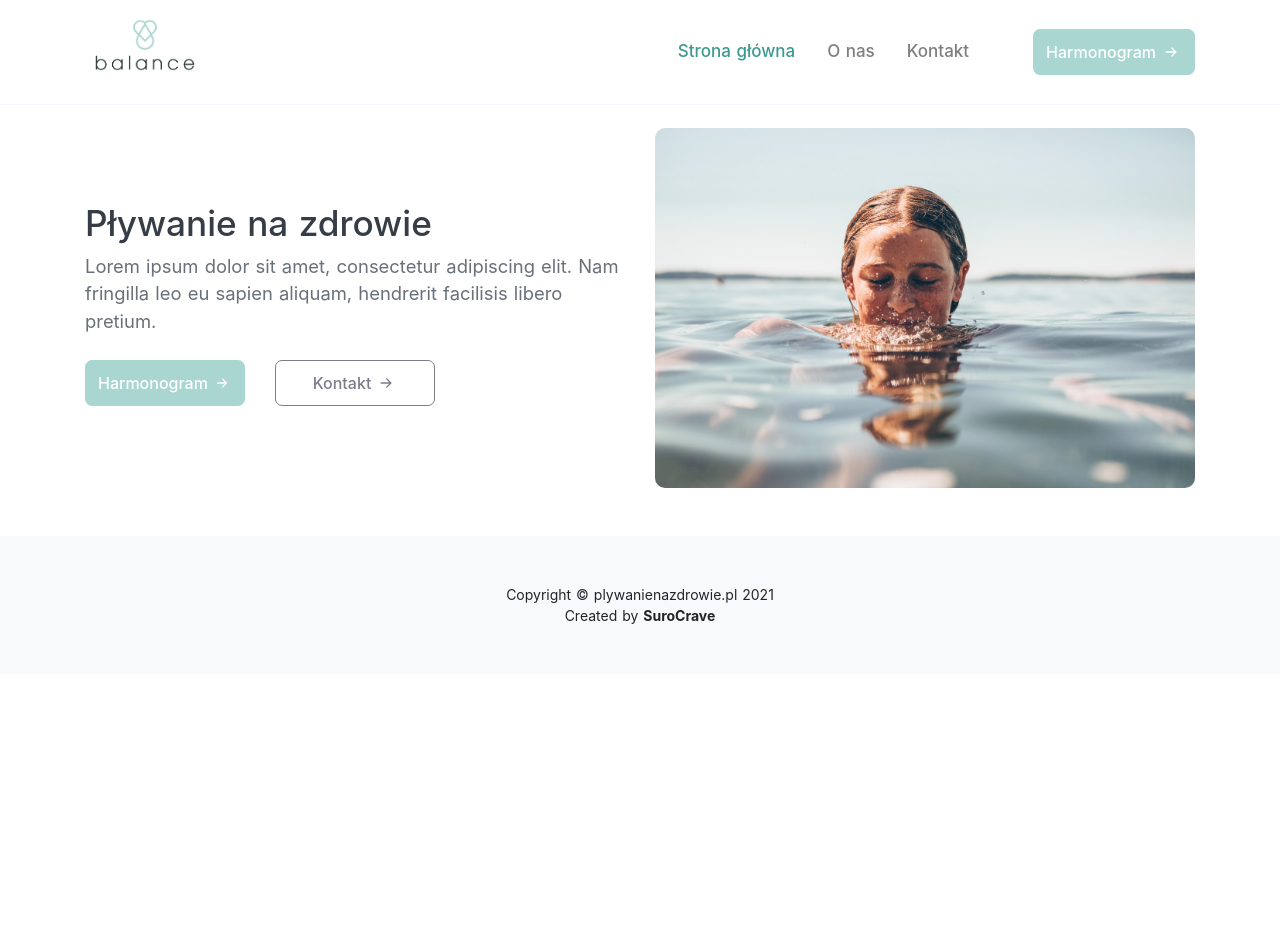
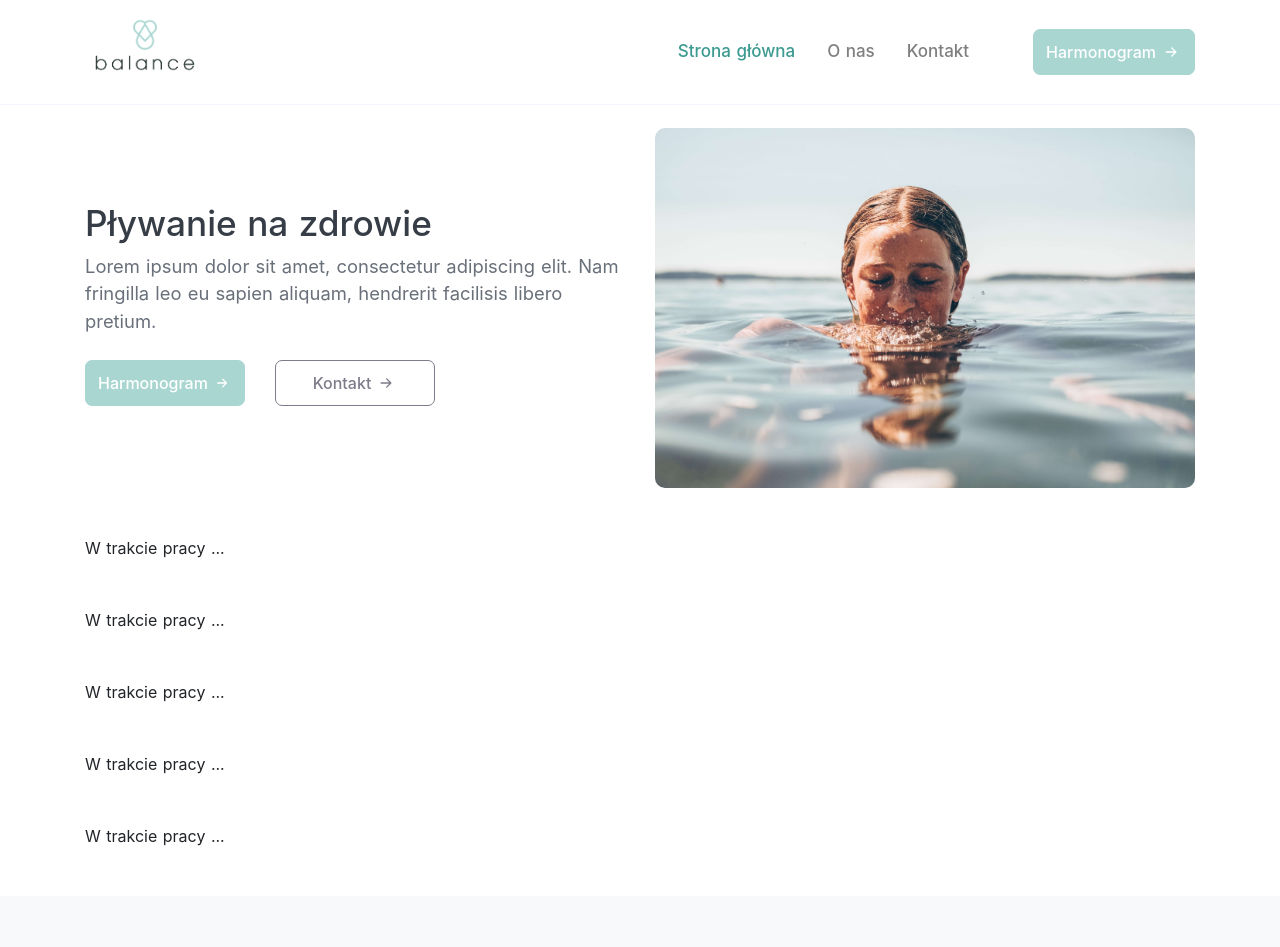
Before and after one commit to szapiel104/plywanienazdrowie, a Nuxt app: page / in a window 1280 px wide. Shown: the top 947 px of the page. Before the commit the page ends 800 px from the top, so only its background shows below. Built offline with nearby package versions, Linux system fonts and the light colour scheme.

Commit message:
work in progress info

```diff
--- a/pages/index.vue
+++ b/pages/index.vue
@@ -28,6 +28,11 @@
         <img src="~assets/img/erik-dungan-lNUi7W4iwok-unsplash.jpg" alt="" class="img-fluid" style="border-radius: 10px">
       </div>
     </div>
+    <p class="my-5">W trakcie pracy ... </p>
+    <p class="my-5">W trakcie pracy ... </p>
+    <p class="my-5">W trakcie pracy ... </p>
+    <p class="my-5">W trakcie pracy ... </p>
+    <p class="my-5">W trakcie pracy ... </p>
   </div>
 </template>
 
--- a/pages/kontakt/index.vue
+++ b/pages/kontakt/index.vue
@@ -6,7 +6,7 @@
       <div class="col-12 col-md-7 col-lg-push-3">
         <iframe
           src="https://docs.google.com/forms/d/e/1FAIpQLSeDeZspXaX1OeNAQsvoTBJ2JizdYQ2-vfSJgG5NsI0fQucIeA/viewform?embedded=true"
-          width="100%" height="1050" frameborder="0" marginheight="0" marginwidth="0">Ładuję…
+          width="100%" height="1150" frameborder="0" marginheight="0" marginwidth="0">Ładuję…
         </iframe>
       </div>
       <div class="col-12 col-md-5 mt-5 mb-5 col-lg-pull-9">
--- a/pages/o-nas/index.vue
+++ b/pages/o-nas/index.vue
@@ -1,11 +1,15 @@
 <template>
-  <div class="container mt-4">
-    <h1>O nas</h1>
+  <div class="container my-5">
+    <Lorem />
   </div>
 </template>
 
 <script>
+import Lorem from '@/components/Lorem';
 export default {
+  components: {
+    Lorem,
+  },
   head() {
     return {
       title: 'O nas - Pływanie na zdrowie',
```
Also changed, not shown: assets/img/erik-dungan-lNUi7W4iwok-unsplash.jpg.
